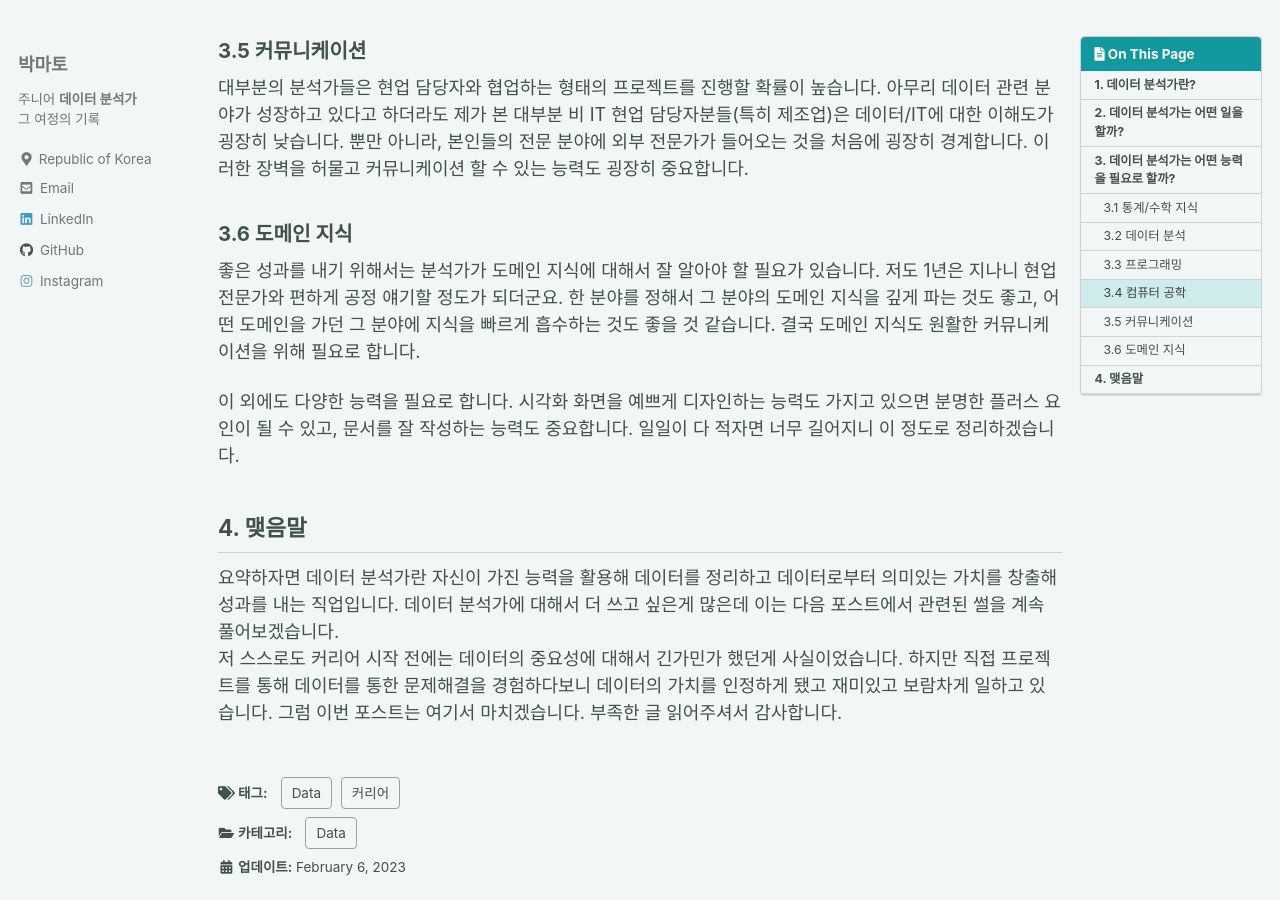
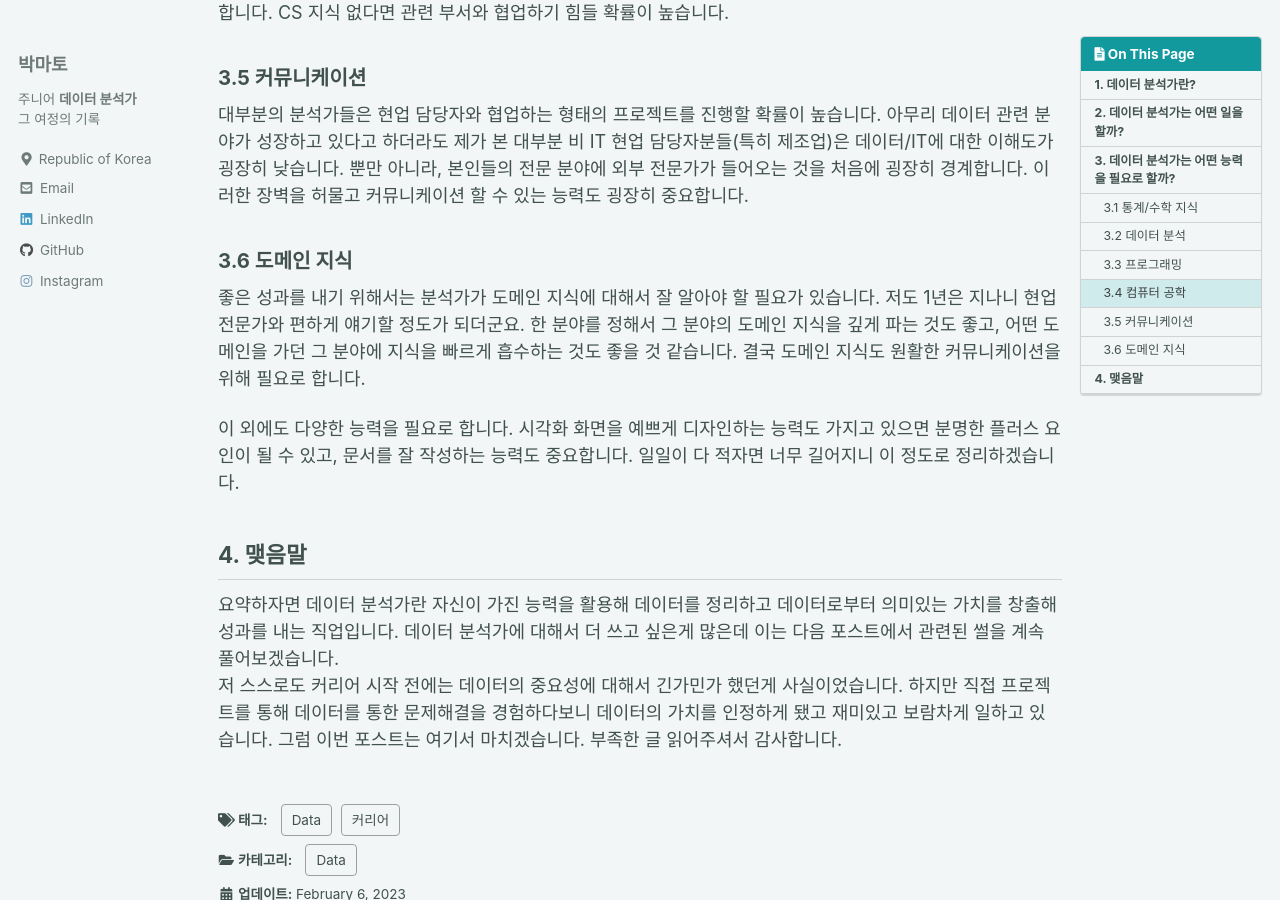
Before and after one commit to Mato-Park/Mato-Park.github.io, a Jekyll site: the page built from _posts/2023-02-04-second-post.md, in a window 1280 px wide and 900 px high, scrolled down 2457 px. Built offline with Jekyll 4.4.1, drawn with Linux system fonts in a browser that asks for light colours; cached includes are drawn as plain includes; comment, search, counter and statistics services are not loaded; some of the changed text lies outside the part shown.

Commit message:
edit first posts

```diff
--- a/_posts/2023-02-04-second-post.md
+++ b/_posts/2023-02-04-second-post.md
@@ -47,7 +47,7 @@ toc_label: "On This Page"
 ### 3.5 커뮤니케이션
 대부분의 분석가들은 현업 담당자와 협업하는 형태의 프로젝트를 진행할 확률이 높습니다. 아무리 데이터 관련 분야가 성장하고 있다고 하더라도 제가 본 대부분 비 IT 현업 담당자분들(특히 제조업)은 데이터/IT에 대한 이해도가 굉장히 낮습니다. 뿐만 아니라, 본인들의 전문 분야에 외부 전문가가 들어오는 것을 처음에 굉장히 경계합니다. 이러한 장벽을 허물고 커뮤니케이션 할 수 있는 능력도 굉장히 중요합니다.
 ### 3.6 도메인 지식
-좋은 성과를 내기 위해서는 분석가가 도메인 지식에 대해서 잘 알아야 할 필요가 있습니다. 저도 1년은 지나니 현업 전문가와 편하게 공정 얘기할 정도가 되더군요. 한 분야를 정해서 그 분야의 도메인 지식을 깊게 파는 것도 좋고, 어떤 도메인을 가던 그 분야에 지식을 빠르게 흡수하는 것도 좋을 것 같습니다. 결국 도메인 지식도 원활한 커뮤니케이션을 위해 필요로 합니다.
+좋은 성과를 내기 위해서는 분석가가 도메인 지식에 대해서 잘 알아야 할 필요가 있습니다. 저도 1년은 지나니 현업 전문가와 편하게 얘기할 정도가 되더군요. 한 분야를 정해서 그 분야의 도메인 지식을 깊게 파는 것도 좋고, 어떤 도메인을 가던 그 분야에 지식을 빠르게 흡수하는 것도 좋을 것 같습니다. 결국 도메인 지식도 원활한 커뮤니케이션을 위해 필요로 합니다.
 
 이 외에도 다양한 능력을 필요로 합니다. 시각화 화면을 예쁘게 디자인하는 능력도 가지고 있으면 분명한 플러스 요인이 될 수 있고, 문서를 잘 작성하는 능력도 중요합니다. 일일이 다 적자면 너무 길어지니 이 정도로 정리하겠습니다.
 
```
Also changed, not shown: other parts of _posts/2023-02-04-second-post.md (+1 -1 lines), 1 other file.
